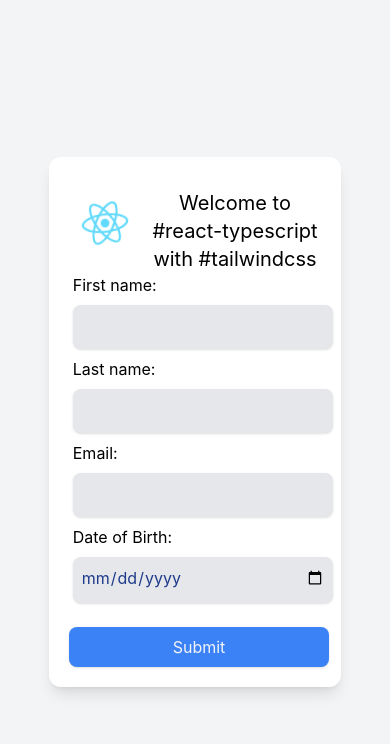
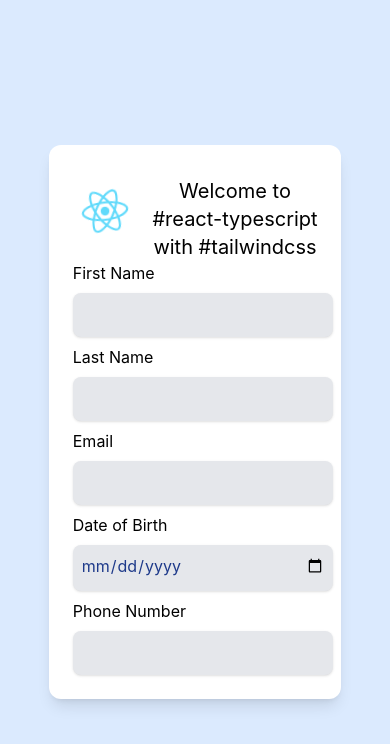
Before and after one commit to syedareehaquasar/GDC-WebD-301, a React (Create React App) app: page / in a window 390 px wide. Shown: the top 744 px of the page. Built offline with nearby package versions, Linux system fonts and the light colour scheme.

Commit message:
added phone and Ui changes

```diff
--- a/src/App.tsx
+++ b/src/App.tsx
@@ -5,7 +5,7 @@ import Form from './components/Form';
 
 function App() {
   return (
-    <div className="flex h-screen bg-gray-100 items-center">
+    <div className="flex h-screen bg-blue-100 items-center">
       <div className="w-3/4 p-4 mx-auto bg-white shadow-lg rounded-xl">
         <div className='flex flex-row items-center justify-center'>
           <img src={logo} alt="logo" className="w-20 h-20 animate-spin" />
--- a/src/components/Form.tsx
+++ b/src/components/Form.tsx
@@ -1,19 +1,25 @@
 import React from 'react'
+
+const formFields = [
+    { id: 1, label: "First Name", type: "text" },
+    { id: 2, label: "Last Name", type: "text" },
+    { id: 3, label: "Email", type: "email" },
+    { id: 4, label: "Date of Birth", type: "date" },
+    { id: 5, label: "Phone Number", type: "tel" },
+];
 
 const Form = () => {
     return (
         <>
-            <form>
-                <label className='m-2'>First name:</label><br />
-                <input  className='p-2 pb-3 bg-gray-200 w-full text-blue-900 m-2 rounded-lg shadow outline-2 outline-blue-900' type="text" id="fname" name="fname" /><br />
-                <label className='m-2' >Last name:</label><br />
-                <input className='p-2 pb-3 bg-gray-200 w-full text-blue-900 m-2 rounded-lg shadow outline-2 outline-blue-900' type="text" id="lname" name="lname" /><br />
-                <label className='m-2' >Email:</label><br />
-                <input  className='p-2 pb-3 bg-gray-200 w-full text-blue-900 m-2 rounded-lg shadow outline-2 outline-blue-900' type="email" id="email" name="email" /><br />
-                <label className='m-2' >Date of Birth:</label><br />
-                <input className='p-2 pb-3 bg-gray-200 w-full text-blue-900 m-2 rounded-lg shadow outline-2 outline-blue-900'  type="date" id="dob" name="dob" /><br />
-                <input className='p-2 mt-4 m-1 bg-blue-500 w-full text-gray-100 rounded-lg shadow outline-2 outline-blue-900' type="submit" name='submit' /><br />
-            </form>
+            {formFields.map((field) => (
+                <div key={field.id}>
+                    <label className='m-2'>{field.label}</label>
+                    <input
+                        type={field.type}
+                        className="p-2 pb-3 bg-gray-200 w-full text-blue-900 m-2 rounded-lg shadow outline-2 outline-blue-900"
+                    />
+                </div>
+            ))}
         </>
     )
 }
```
Also changed, not shown: 1 other file (tests, documents, lock files or other folders).
